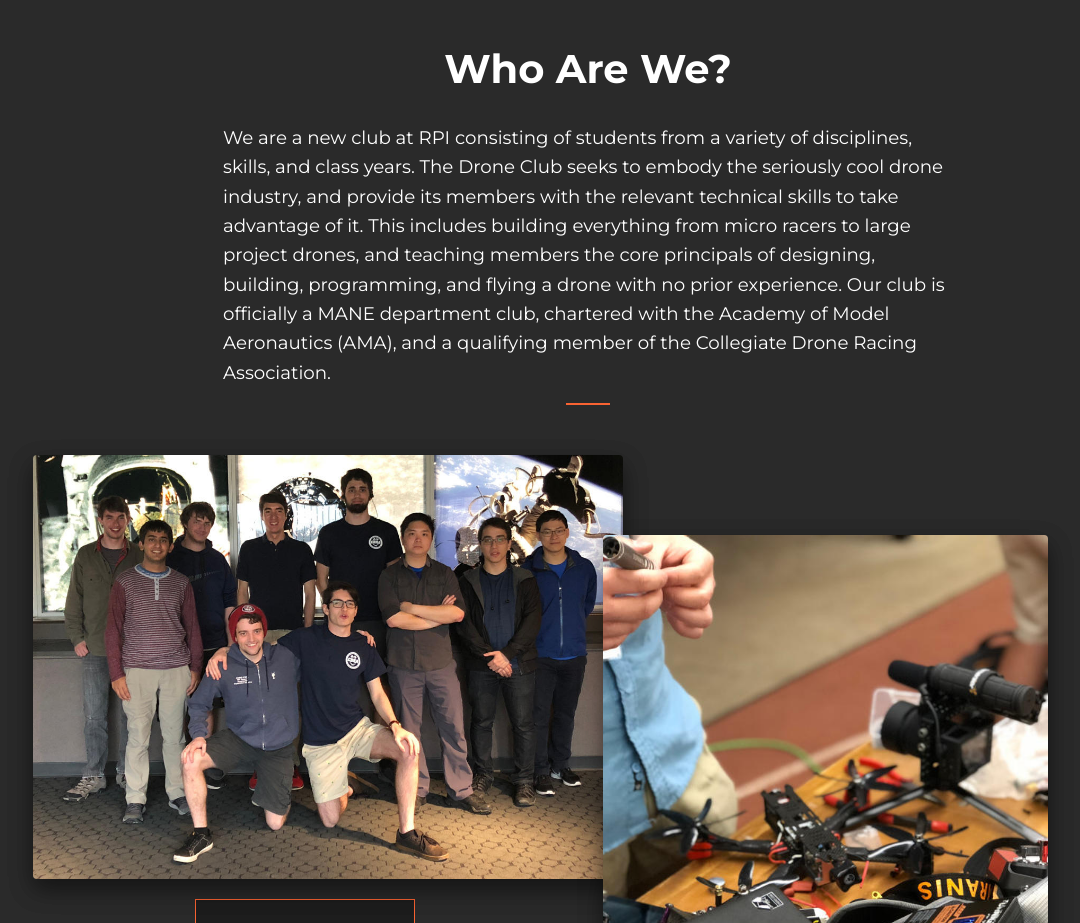
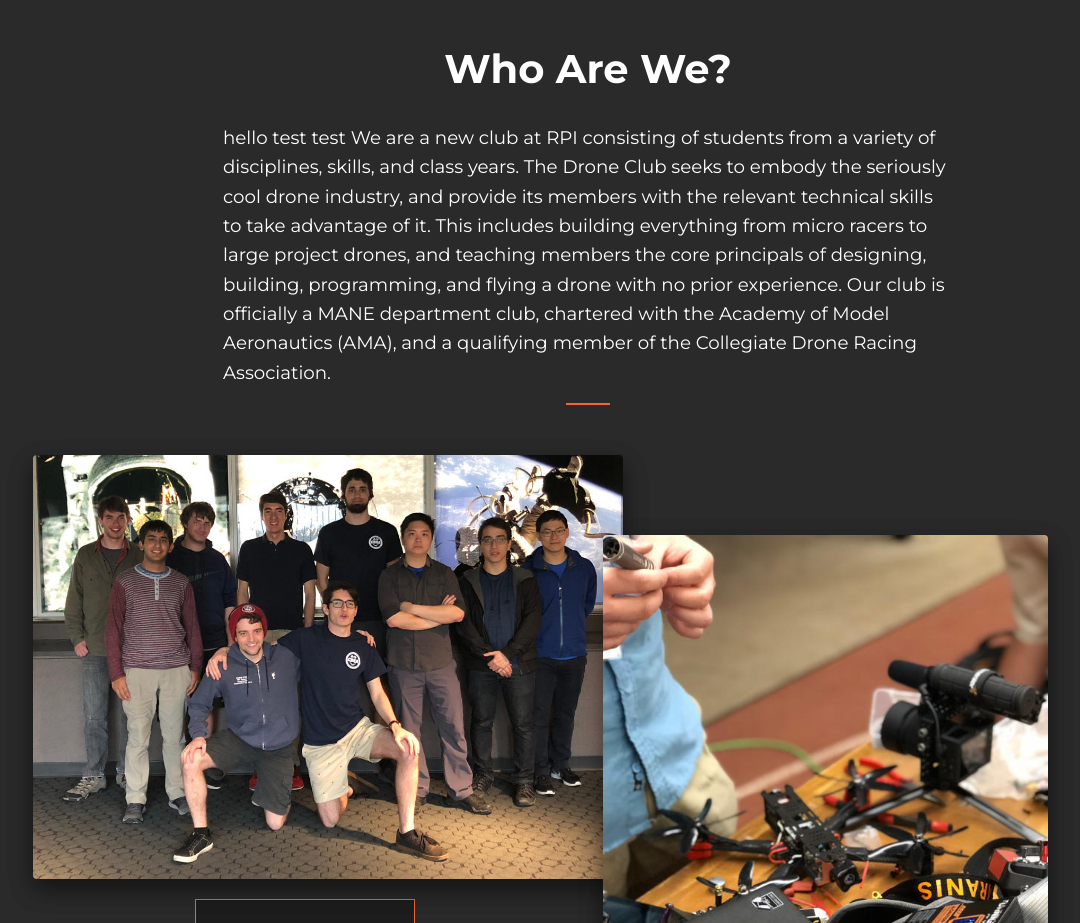
Before and after one commit to RPI-Drone-Club/rpidrone.club, a plain HTML site: page index.html in a window 1280 px wide. Shown: the part 1280-2203 px from the top of the page, without its empty margins (52-1132 px from the left). Drawn offline with nearby package versions, Linux system fonts and the light colour scheme.

Commit message:
update to test

```diff
--- a/index.html
+++ b/index.html
@@ -51,6 +51,7 @@
                   <div class="col-md-8 offset-md-2 text-center">
                       <h2 class="title">Who Are We?</h2>
                       <p class="description">
+			      hello test test
                         We are a new club at RPI consisting of students from a variety of disciplines, skills, and class years. The Drone Club seeks to embody the seriously cool drone industry,
                         and provide its members with the relevant technical skills to take advantage of it. This includes building everything from micro racers to large project drones, and teaching members the core principals of designing, building, programming, and flying a drone with no prior experience.
                         Our club is officially a MANE department club, chartered with the Academy of Model Aeronautics (AMA), and a qualifying member of the Collegiate Drone Racing Association.
```
